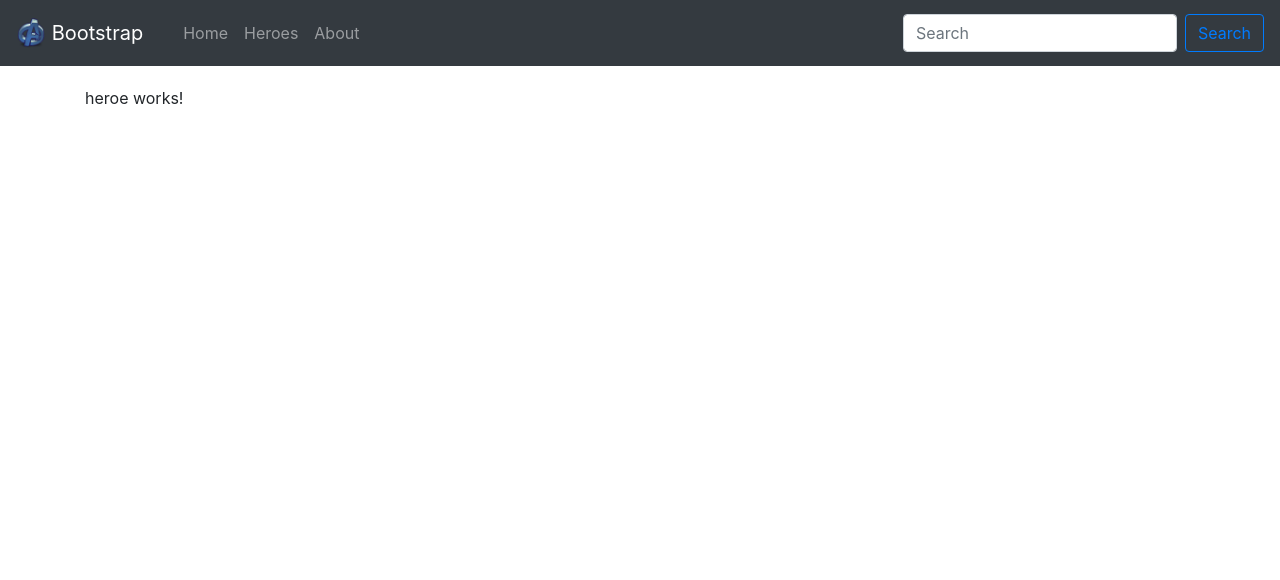
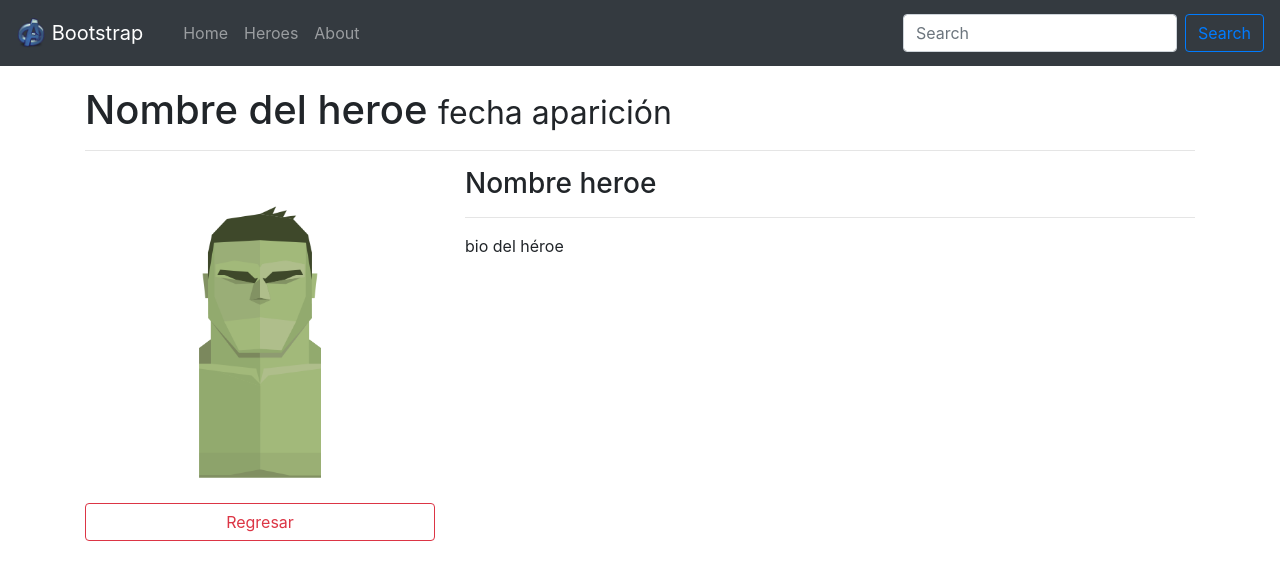
Before and after one commit to Danielgch/Spa, an Angular app: page /heroe/1 in a window 1280 px wide. Shown: the top 580 px of the page. Built offline with nearby package versions, Linux system fonts and the light colour scheme.

Commit message:
Recibiendo parametros url

```diff
--- a/src/app/components/heroe/heroe.component.html
+++ b/src/app/components/heroe/heroe.component.html
@@ -1,3 +1,22 @@
+<h1>Nombre del heroe <small>fecha aparición</small></h1>
+<hr>
+
+<div class="row">
+
+  <div class="col-md-4">
+    <img src="assets/img/hulk.png" class="img-fluid" alt="">
+    <br><br>
+    <a href="heroes" class="btn btn btn-outline-danger btn-block">Regresar</a>
+  </div>
+  <div class="col-md-8">
+<h3>Nombre heroe</h3>
+<hr>
 <p>
-  heroe works!
+  bio del héroe
 </p>
+<div>
+  <img src="" alt="">
+</div>
+  </div>
+
+</div>
--- a/src/app/components/heroe/heroe.component.ts
+++ b/src/app/components/heroe/heroe.component.ts
@@ -1,14 +1,19 @@
-import { Component, OnInit } from '@angular/core';
+import { Component} from '@angular/core';
+import { ActivatedRoute } from '@angular/router';
+import { HeroesService} from '../../servicios/heroes.service';
 
 @Component({
   selector: 'app-heroe',
   templateUrl: './heroe.component.html'
 })
-export class HeroeComponent implements OnInit {
+export class HeroeComponent {
+  heroe:any = {};
 
-  constructor() { }
-
-  ngOnInit() {
+  constructor(private activatedRoute: ActivatedRoute,
+              private _heroesService: HeroesService) {
+    this.activatedRoute.params.subscribe(params => {
+      this.heroe = this._heroesService.getHeroe(params['id'])
+      console.log(this.heroe);
+    });
   }
-
 }
--- a/src/app/servicios/heroes.service.ts
+++ b/src/app/servicios/heroes.service.ts
@@ -61,6 +61,10 @@ export class HeroesService {
     getHeroes() {
         return this.heroes;
     }
+
+    getHeroe(idx: string){
+        return this.heroes[idx];
+    }
 }
 
 export interface Heroe {
```
